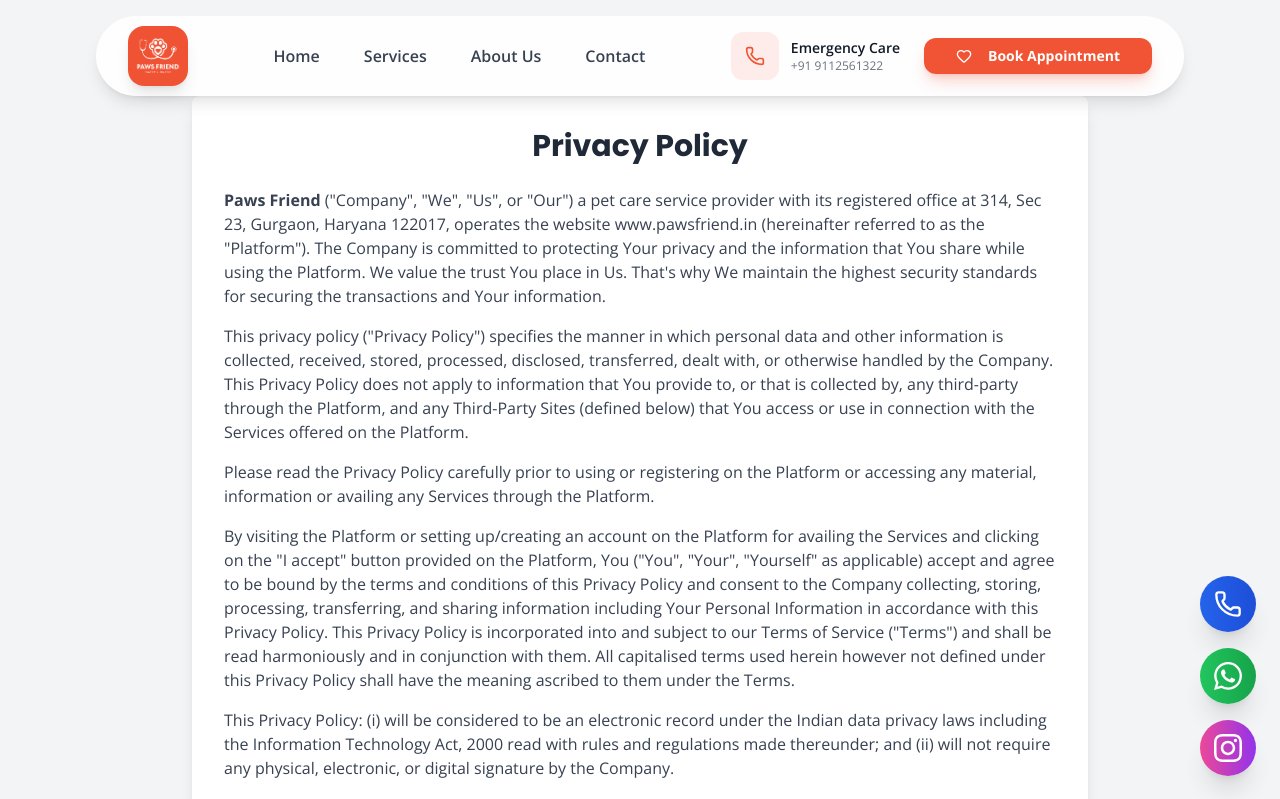
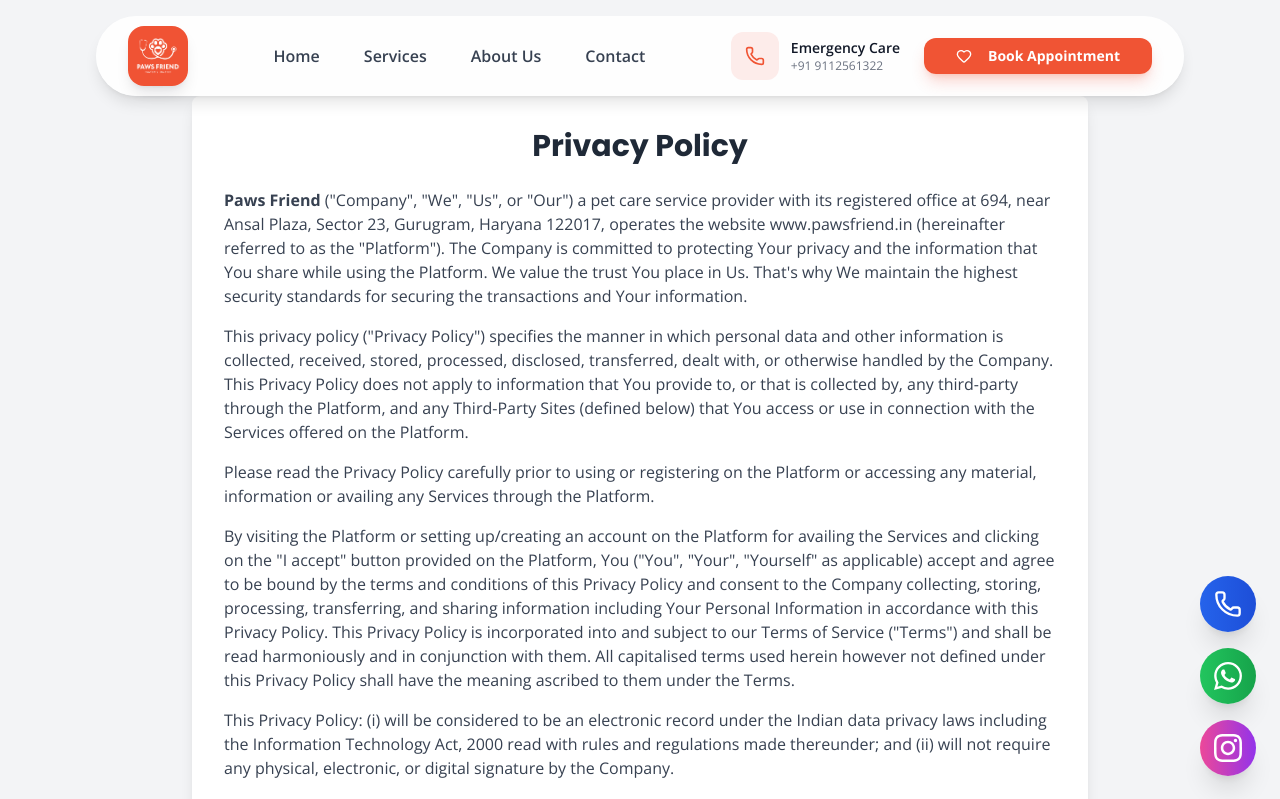
Before and after one commit to desirediv0/paws-friend, a Next.js app: page /privacy-policy in a window 1280 px wide. Shown: the top 799 px of the page. Built offline with nearby package versions, Linux system fonts and the light colour scheme.

Commit message:
fix: update address to new location across multiple components

```diff
--- a/src/app/contact/page.js
+++ b/src/app/contact/page.js
@@ -22,7 +22,7 @@ export default function ContactPage() {
     {
       icon: MapPin,
       title: "Address",
-      details: [" 314, Sec 23, Gurgaon, Haryana 122017"],
+      details: [" 694, near Ansal Plaza, Sector 23, Gurugram, Haryana 122017"],
       color: "coral",
     },
     {
@@ -108,7 +108,7 @@ export default function ContactPage() {
 
                 <div className="bg-gray-100 rounded-2xl h-80 flex items-center justify-center">
                   <iframe
-                    src="https://www.google.com/maps/embed?pb=!1m18!1m12!1m3!1d3332.5619637086293!2d77.05010637528429!3d28.508510675732754!2m3!1f0!2f0!3f0!3m2!1i1024!2i768!4f13.1!3m3!1m2!1s0x390d1983b859b1fb%3A0x2592d820fe0568bc!2s314%2C%20Sector%2023%2C%20Gurugram%2C%20Haryana%20122017!5e1!3m2!1sen!2sin!4v1755493881617!5m2!1sen!2sin"
+                    src="https://www.google.com/maps/embed?pb=!1m18!1m12!1m3!1d745.9332894008799!2d77.04333508101759!3d28.51244852506217!2m3!1f0!2f0!3f0!3m2!1i1024!2i768!4f13.1!3m3!1m2!1s0x390d1936eecdd3e9%3A0x9d61d7857cf1cfef!2sBigway%20Production!5e1!3m2!1sen!2sin!4v1759137887033!5m2!1sen!2sin"
                     width="100%"
                     height="100%"
                     allowFullScreen=""
--- a/src/app/layout.js
+++ b/src/app/layout.js
@@ -80,7 +80,7 @@ export default function RootLayout({ children }) {
     <html lang="en" className={`${poppins.variable} ${openSans.variable}`}>
       <head>
         {/* Google tag (gtag.js) */}
-        <script async src="https://www.googletagmanager.com/gtag/js?id=AW-17519548132"></script>
+        <Script async src="https://www.googletagmanager.com/gtag/js?id=AW-17519548132"></Script>
         <script
           dangerouslySetInnerHTML={{
             __html: `
--- a/src/app/privacy-policy/page.js
+++ b/src/app/privacy-policy/page.js
@@ -7,7 +7,7 @@ const Privacy = () => {
                 <h1 className="text-3xl font-bold mb-6 text-center text-gray-800">Privacy Policy</h1>
 
                 <p className="mb-4 text-gray-700">
-                    <strong>Paws Friend</strong> (&quot;Company&quot;, &quot;We&quot;, &quot;Us&quot;, or &quot;Our&quot;) a pet care service provider with its registered office at 314, Sec 23, Gurgaon, Haryana 122017, operates the website www.pawsfriend.in (hereinafter referred to as the &quot;Platform&quot;). The Company is committed to protecting Your privacy and the information that You share while using the Platform. We value the trust You place in Us. That&apos;s why We maintain the highest security standards for securing the transactions and Your information.
+                    <strong>Paws Friend</strong> (&quot;Company&quot;, &quot;We&quot;, &quot;Us&quot;, or &quot;Our&quot;) a pet care service provider with its registered office at 694, near Ansal Plaza, Sector 23, Gurugram, Haryana 122017, operates the website www.pawsfriend.in (hereinafter referred to as the &quot;Platform&quot;). The Company is committed to protecting Your privacy and the information that You share while using the Platform. We value the trust You place in Us. That&apos;s why We maintain the highest security standards for securing the transactions and Your information.
                 </p>
 
                 <p className="mb-4 text-gray-700">
@@ -155,7 +155,7 @@ const Privacy = () => {
                     <li><strong>Email ID:</strong> connect@pawsfriend.in</li>
                     <li><strong>Phone:</strong> +91 8800682777</li>
                     <li><strong>Emergency:</strong> +91 9112561322</li>
-                    <li><strong>Address:</strong> 314, Sec 23, Gurgaon, Haryana 122017</li>
+                    <li><strong>Address:</strong> 694, near Ansal Plaza, Sector 23, Gurugram, Haryana 122017</li>
                 </ul>
 
                 <p className="mb-4 text-gray-700">
@@ -184,7 +184,7 @@ const Privacy = () => {
                     <li><strong>Email:</strong> connect@pawsfriend.in</li>
                     <li><strong>Phone:</strong> +91 8800682777</li>
                     <li><strong>Emergency:</strong> +91 9112561322</li>
-                    <li><strong>Address:</strong> 314, Sec 23, Gurgaon, Haryana 122017</li>
+                    <li><strong>Address:</strong> 694, near Ansal Plaza, Sector 23, Gurugram, Haryana 122017</li>
                 </ul>
             </div>
         </div>
--- a/src/app/terms/page.js
+++ b/src/app/terms/page.js
@@ -17,7 +17,7 @@ const Terms = () => {
                             Please read the terms of service (&quot;Terms&quot;) carefully before using our website and services.
                             This website <strong>pawsfriend.in</strong> (&quot;Platform&quot;) is owned and operated by
                             <strong> Paws Friend</strong> (&quot;Company&quot;, &quot;We&quot;, &quot;Us&quot;, or &quot;Our&quot;), a pet care service provider
-                            having its registered office at 314, Sec 23, Gurgaon, Haryana 122017.
+                            having its registered office at 694, near Ansal Plaza, Sector 23, Gurugram, Haryana 122017.
                         </p>
 
                         <p>
@@ -132,7 +132,7 @@ const Terms = () => {
                                 </div>
                                 <div className="mt-4">
                                     <h3 className="font-semibold text-gray-800 mb-2">Address:</h3>
-                                    <p className="text-gray-600">314, Sec 23, Gurgaon, Haryana 122017</p>
+                                    <p className="text-gray-600">694, near Ansal Plaza, Sector 23, Gurugram, Haryana 122017</p>
                                 </div>
                                 <div className="mt-4">
                                     <h3 className="font-semibold text-gray-800 mb-2">Business Hours:</h3>
@@ -220,7 +220,7 @@ const Terms = () => {
                                     <p><strong>Email:</strong> connect@pawsfriend.in</p>
                                     <p><strong>Phone:</strong> +91 8800682777</p>
                                     <p><strong>Emergency:</strong> +91 9112561322</p>
-                                    <p><strong>Address:</strong> 314, Sec 23, Gurgaon, Haryana 122017</p>
+                                    <p><strong>Address:</strong> 694, near Ansal Plaza, Sector 23, Gurugram, Haryana 122017</p>
                                 </div>
                                 <p className="text-blue-600 text-sm mt-4">
                                     We will acknowledge complaints within 24 hours and resolve them within 15 days.
--- a/src/components/FloatingBottomBar.jsx
+++ b/src/components/FloatingBottomBar.jsx
@@ -25,7 +25,7 @@ export default function FloatingBottomBar() {
         {
             number: "+918800682777",
             office: "Main Office",
-            location: "314, Sec 23, Gurgaon, Haryana 122017",
+            location: "694, near Ansal Plaza, Sector 23, Gurugram, Haryana 122017",
         },
     ]
 
@@ -33,7 +33,7 @@ export default function FloatingBottomBar() {
         {
             number: "+918800682777",
             office: "Main Office",
-            location: "314, Sec 23, Gurgaon, Haryana 122017",
+            location: "694, near Ansal Plaza, Sector 23, Gurugram, Haryana 122017",
         },
     ]
 
--- a/src/components/hero-banner.jsx
+++ b/src/components/hero-banner.jsx
@@ -104,7 +104,7 @@ export default function HeroBanner({
                   <span className="font-medium">+91- 911 256 1322</span>
                 </div>
                 <div className="flex items-center gap-2">
-                  <span> 314, Sec 23, Gurgaon, Haryana 122017</span>
+                  <span> 694, near Ansal Plaza, Sector 23, Gurugram, Haryana 122017</span>
                 </div>
                 <div className="flex items-center gap-2">
                   <span>24/7 Emergency Services</span>
```
